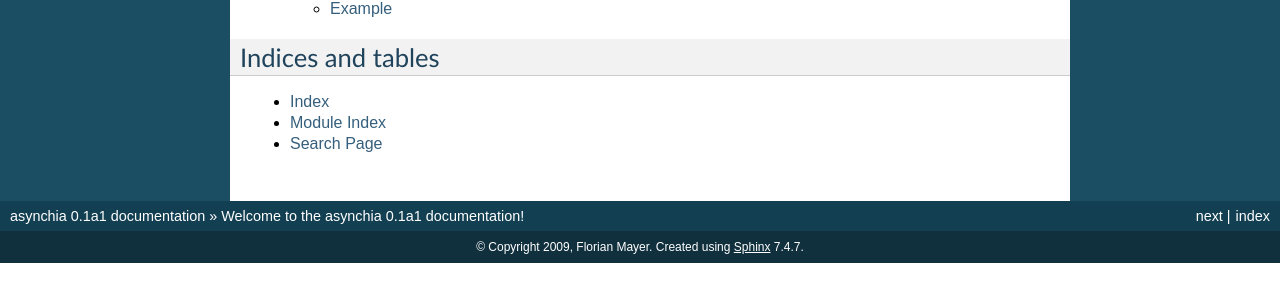
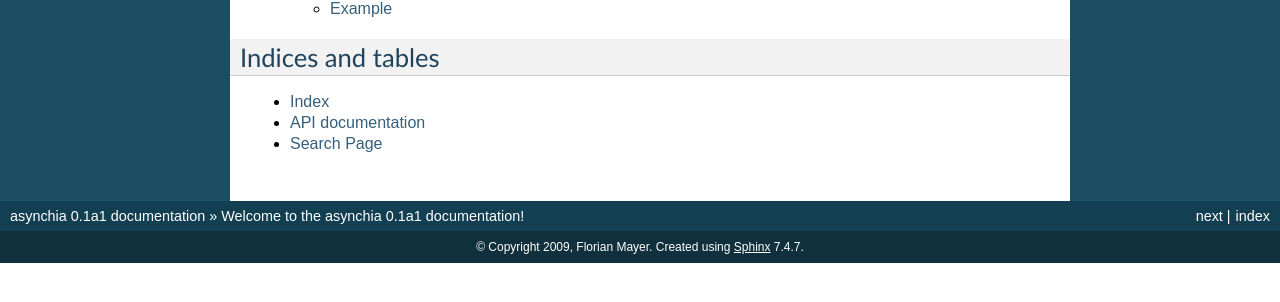
Before and after one commit to fmayer/asynchia, a Sphinx documentation site: the page built from doc/index.rst, in a window 1280 px wide. Shown: the part 511-813 px from the top of the page. Built offline with Sphinx 7.4.7, drawn with Linux system fonts in a browser that asks for light colours.

```diff
--- a/doc/index.rst
+++ b/doc/index.rst
@@ -30,5 +30,5 @@
 ==================
 
 * :ref:`genindex`
-* :ref:`modindex`
+* `API documentation <api/>`_
 * :ref:`search`
```
Also changed, not shown: 1 other file.
